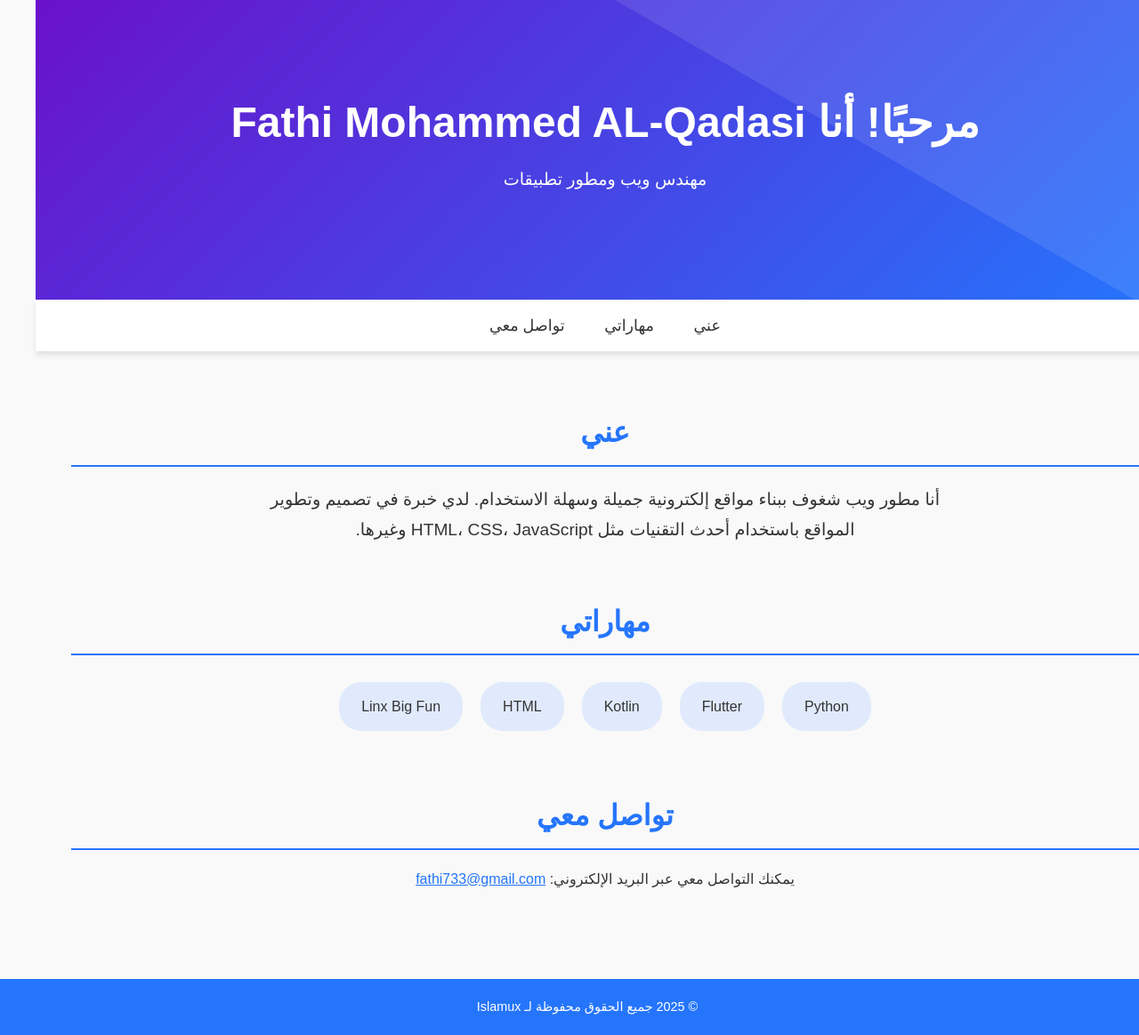
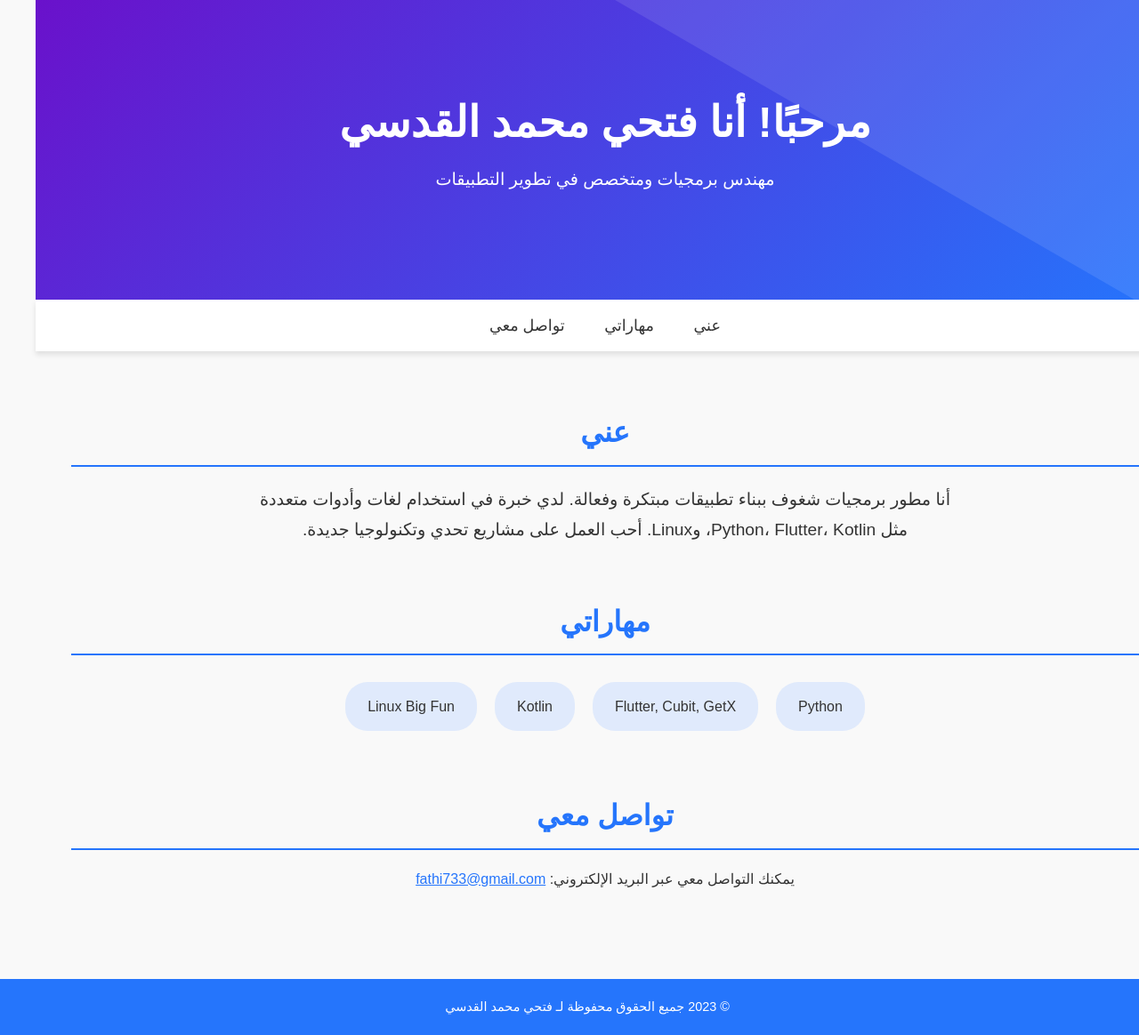
Before and after one commit to islamux/islamuxDevJourney, a plain HTML site: page index.html in a window 1280 px wide. Shown: the top 1164 px of the page at 89% size. Drawn offline with Linux system fonts and the light colour scheme.

Commit message:
fix errors and syntax

```diff
--- a/index.html
+++ b/index.html
@@ -179,8 +179,8 @@
 </head>
 <body>
     <header>
-        <h1>مرحبًا! أنا Fathi Mohammed AL-Qadasi</h1>
-        <p>مهندس ويب ومطور تطبيقات</p>
+        <h1>مرحبًا! أنا فتحي محمد القدسي</h1>
+        <p>مهندس برمجيات ومتخصص في تطوير التطبيقات</p>
     </header>
 
     <nav>
@@ -192,28 +192,27 @@
     <div class="container">
         <section id="about" class="section about-me">
             <h2>عني</h2>
-            <p>أنا مطور ويب شغوف ببناء مواقع إلكترونية جميلة وسهلة الاستخدام. لدي خبرة في تصميم وتطوير المواقع باستخدام أحدث التقنيات مثل HTML، CSS، JavaScript وغيرها.</p>
+            <p>أنا مطور برمجيات شغوف ببناء تطبيقات مبتكرة وفعالة. لدي خبرة في استخدام لغات وأدوات متعددة مثل Python، Flutter، Kotlin، وLinux. أحب العمل على مشاريع تحدي وتكنولوجيا جديدة.</p>
         </section>
 
         <section id="skills" class="section skills">
             <h2>مهاراتي</h2>
             <ul>
-                <li> Python</li>
-                <li> Flutter</li>
+                <li>Python</li>
+                <li>Flutter, Cubit, GetX</li>
                 <li>Kotlin</li>
-                <li>HTML</li>
-                <li>Linx Big Fun</li>
+                <li>Linux Big Fun</li>
             </ul>
         </section>
 
         <section id="contact" class="section contact">
             <h2>تواصل معي</h2>
-            <p>يمكنك التواصل معي عبر البريد الإلكتروني: <a href="mailto:your-email@example.com" style="color: #2575fc;">fathi733@gmail.com</a></p>
+            <p>يمكنك التواصل معي عبر البريد الإلكتروني: <a href="mailto:fathi733@gmail.com" style="color: #2575fc;">fathi733@gmail.com</a></p>
         </section>
     </div>
 
     <footer>
-        <p>&copy; 2025 جميع الحقوق محفوظة لـ Islamux</p>
+        <p>&copy; 2023 جميع الحقوق محفوظة لـ فتحي محمد القدسي</p>
     </footer>
 </body>
 </html>
```
